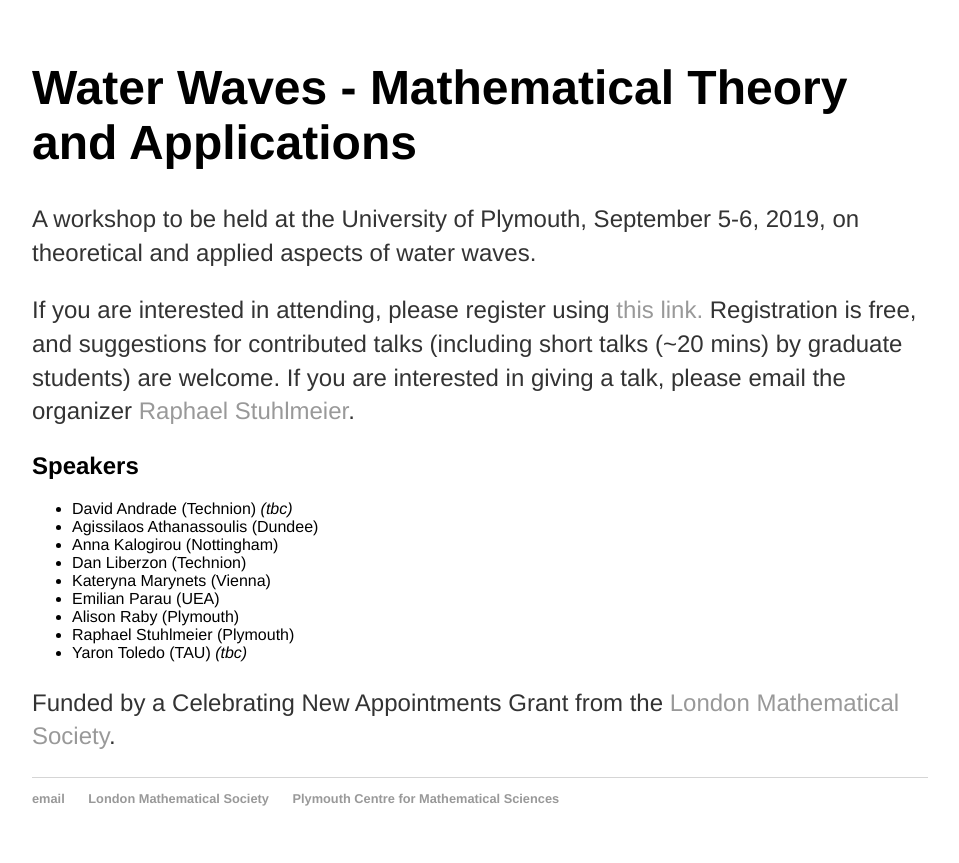
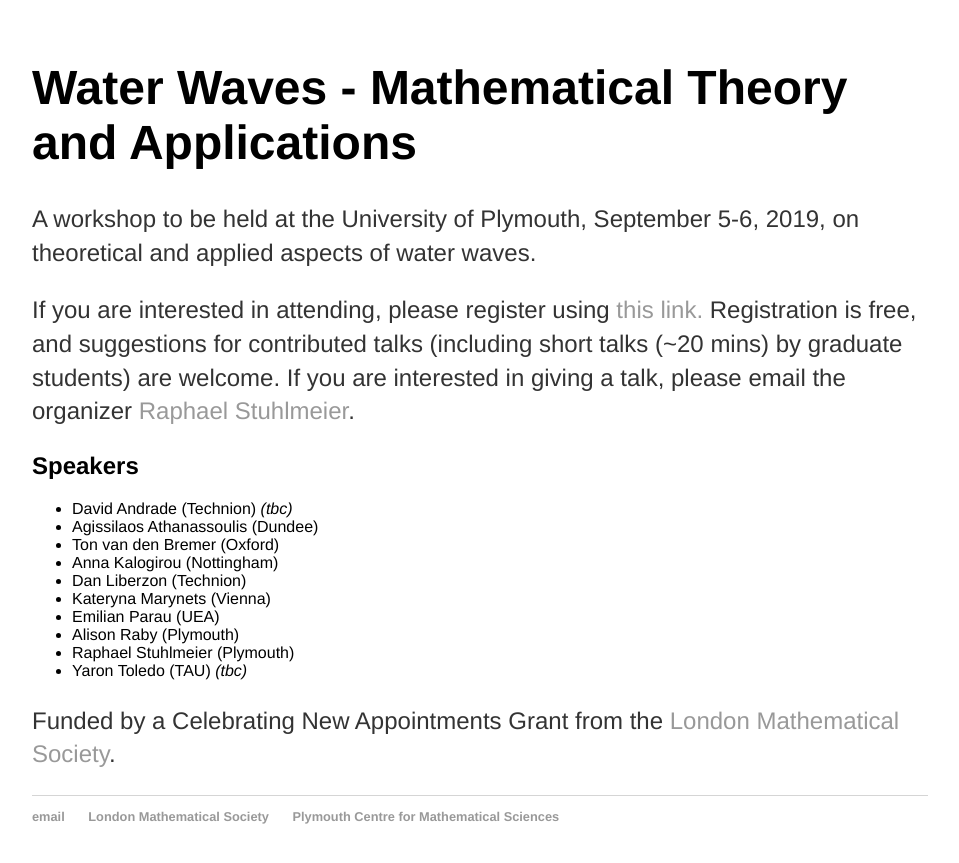
Before and after one commit to rstuhlmeier/rstuhlmeier.github.io, a Jekyll site: the page built from conferences/workshop.html, in a window 1280 px wide. Shown: the top 863 px of the page, without its empty margins (160-1119 px from the left). Built offline with Jekyll 4.4.1, drawn with Linux system fonts in a browser that asks for light colours.

Commit message:
Added Ton as speaker

```diff
--- a/conferences/workshop.html
+++ b/conferences/workshop.html
@@ -13,6 +13,7 @@ title: Workshop Water Waves - Mathematical Theory and Applications
 <ul type=disc>
 <li>David Andrade (Technion) <i> (tbc) </i></li>
 <li>Agissilaos Athanassoulis (Dundee) </li>
+  <li>Ton van den Bremer (Oxford) </li>
 <li>Anna Kalogirou (Nottingham) </li>
 <li>Dan Liberzon (Technion) </li>
 <li>Kateryna Marynets (Vienna) </li>
```
